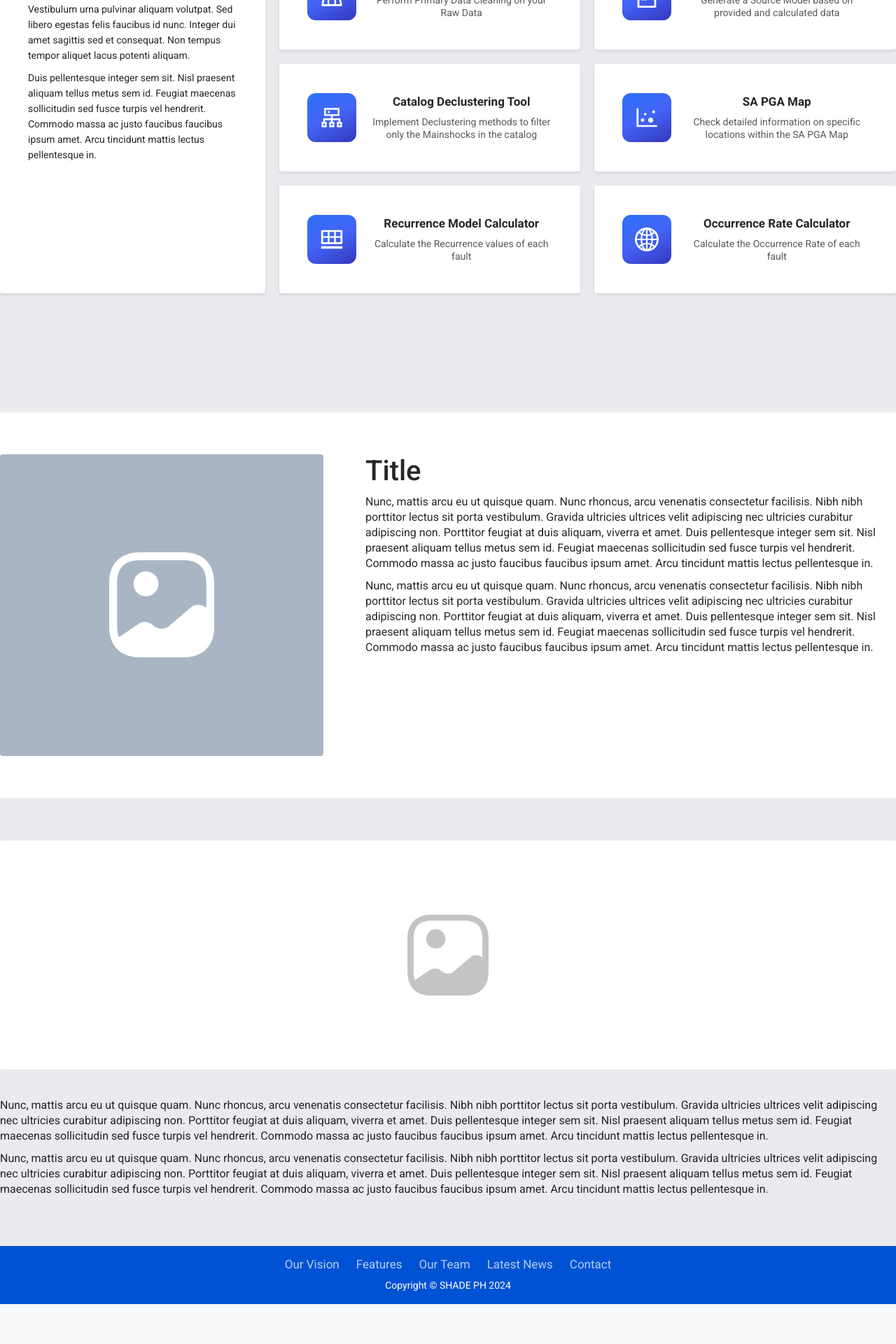
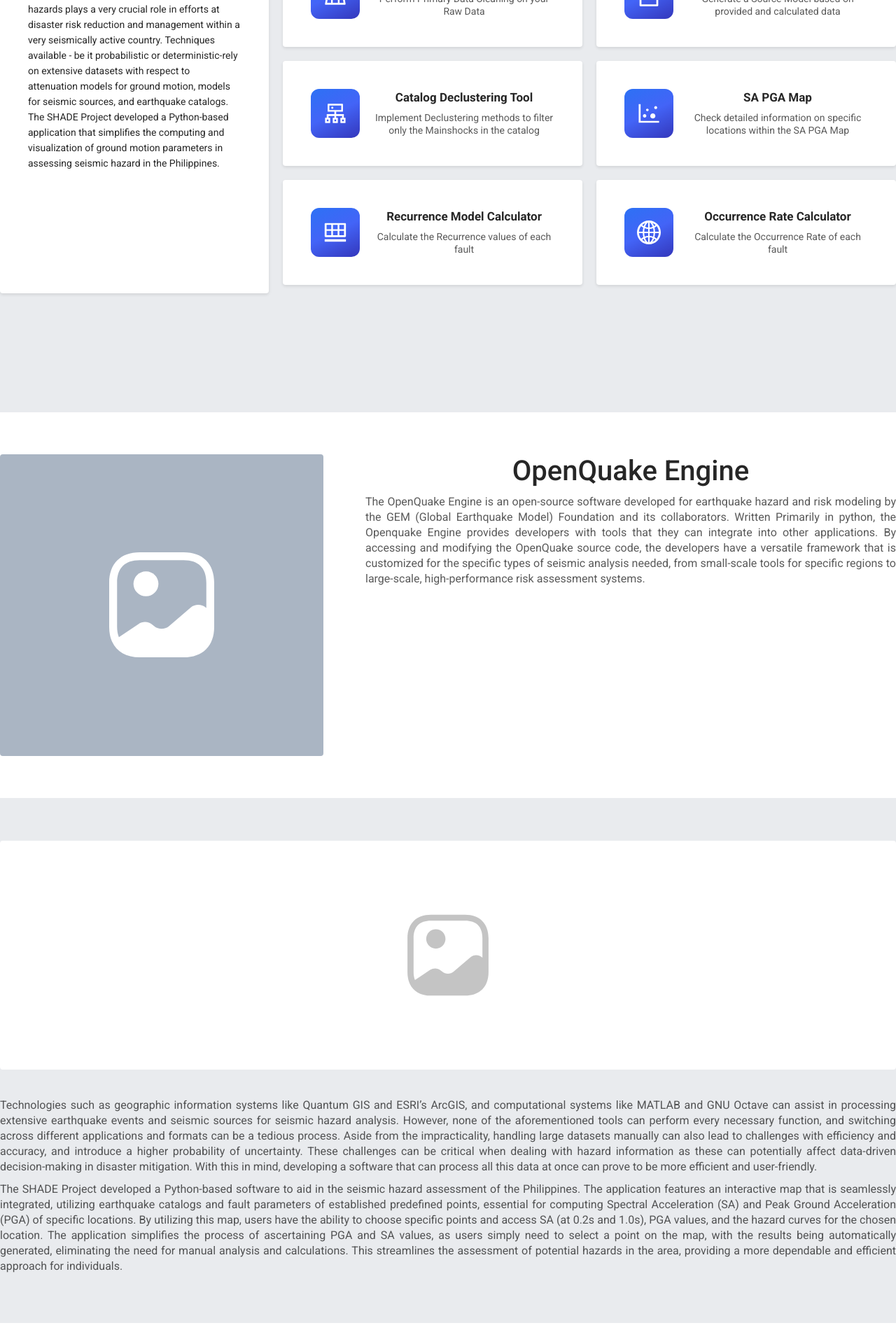
Before and after one commit to JATupas/SA-Map, a Django app: page / in a window 1280 px wide. Shown: the part 384-2304 px from the top of the page at 70% size. Before the commit the page ends 2247 px from the top, so only its background shows below. Run offline with Django 4.2, Linux system fonts and the light colour scheme; some libraries are stand-ins or nearby versions.

Commit message:
Home Page Info and About Card

```diff
--- a/myapp/static/css/stylesheet.css
+++ b/myapp/static/css/stylesheet.css
@@ -176,6 +176,7 @@ main {
 
 .Home .container2 {
     display: flex;
+    align-items: flex-start;
     gap: 20px;
     justify-content: start;
 }
@@ -214,10 +215,12 @@ main {
     align-self: start;
     width: 420px;
     height: 502px;
+    transition: all 0.3s ease-in-out;
+    min-height: 200px;
 }
 
 .about-card h2 {
-    color: rgba(0, 0, 0, 0.85); /* Black color with 85% opacity */;
+    color: rgba(0, 0, 0, 0.85);
     margin: 0px 0px 10px;
     font-size: 20px;
     font-family: "Roboto", sans-serif;
@@ -227,7 +230,7 @@ main {
 }
 
 .about-card p {
-    color: rgba(0, 0, 0, 0.85); /* Black color with 85% opacity */;
+    color: rgba(0, 0, 0, 0.85);
     margin: 0;
     font-size: 14px;
     font-family: "Roboto", sans-serif;
@@ -235,6 +238,7 @@ main {
     font-style: normal;
     line-height: 22px;
     margin-bottom: 10px;
+    transition: opacity 0.3s ease;
 }
 
 .tools {
@@ -242,12 +246,13 @@ main {
     flex-wrap: wrap;
     gap: 20px;
     flex-basis: 70%;
+    flex: 1;
 }
 
 .tool-card {
     display: flex;
     align-items: center;
-    flex: 1 1 calc(33.333% - 20px); /* Adjusts cards to fit without extra space */
+    flex: 1 1 calc(33.333% - 20px);
     background-color: white;
     padding: 40px;
     border-radius: 4px;
@@ -262,6 +267,7 @@ main {
 .tool-card:hover {
     transform: scale(1.05);
     box-shadow: 0 4px 8px rgba(0, 0, 0, 0.2);
+    transition: transform 0.3s ease, box-shadow 0.3s ease;
 }
 
 .card-icon {
@@ -316,36 +322,6 @@ main {
     gap: 10px;
 }
 
-.text h4 {
-    color: #AAB5C3;
-    margin-bottom: 10px;
-    font-size: 24px;
-    font-family: "Roboto", sans-serif;
-    font-weight: 500;
-    font-style: normal;
-    line-height: 28px;
-}
-
-.text h5 {
-    color: rgba(0, 0, 0, 0.85); /* Black color with 85% opacity */;
-    margin-bottom: 10px;
-    font-size: 40px;
-    font-family: "Roboto", sans-serif;
-    font-weight: 500;
-    font-style: normal;
-    line-height: 47px;
-}
-
-.text p {
-    color: rgba(0, 0, 0, 0.65); /* Black color with 85% opacity */;
-    margin-bottom: 10px;
-    font-size: 16px;
-    font-family: "Roboto", sans-serif;
-    font-weight: 400;
-    font-style: normal;
-    line-height: 22px;
-}
-
 .Info_Section2 {
     background-color: #E9EBEE;
 }
@@ -364,14 +340,42 @@ main {
     gap: 10px;
 }
 
+.Section3 {
+    padding: 120px 0px 60px 0px;
+    margin-top: -60px;
+    margin-left: auto;
+    margin-right: auto;
+    max-width: 1290px;
+    display: flex;
+    gap: 60px;
+    justify-content: center;
+    flex-direction: row;
+}
+
+.Section3 .text {
+    gap: 10px;
+}
+
+.text h5 {
+    color: rgba(0, 0, 0, 0.85); /* Black color with 85% opacity */;
+    margin-bottom: 10px;
+    font-size: 40px;
+    font-family: "Roboto", sans-serif;
+    font-weight: 500;
+    font-style: normal;
+    line-height: 47px;
+    text-align: center;
+}
+
 .text p {
-    color: rgba(0, 0, 0, 0.85); /* Black color with 85% opacity */;
+    color: rgba(0, 0, 0, 0.65); /* Black color with 85% opacity */;
     margin-bottom: 10px;
     font-size: 16px;
     font-family: "Roboto", sans-serif;
     font-weight: 400;
     font-style: normal;
     line-height: 22px;
+    text-align: justify;
 }
 
 footer {
--- a/myapp/templates/SHADE REDESIGN.html
+++ b/myapp/templates/SHADE REDESIGN.html
@@ -42,14 +42,14 @@
                 </div>
 
                 <div class="container2">
-                    <div class="about-card">
+
+                    <div class="about-card" id="about-card">
                         <h2>About</h2>
-                        <p>Lorem ipsum dolor sit amet consectetur. Vestibulum urna pulvinar aliquam volutpat. Sed libero egestas felis faucibus id nunc. Integer dui amet sagittis sed et consequat. Non tempus tempor aliquet lacus potenti aliquam.</p>
-                        <p> Duis pellentesque integer sem sit. Nisl praesent aliquam tellus metus sem id. Feugiat maecenas sollicitudin sed fusce turpis vel hendrerit. Commodo massa ac justo faucibus faucibus ipsum amet. Arcu tincidunt mattis lectus pellentesque in.</p>
+                        <p class="default-text">An effective strategy in evaluating seismic hazards plays a very crucial role in efforts at disaster risk reduction and management within a very seismically active country. Techniques available - be it probabilistic or deterministic-rely on extensive datasets with respect to attenuation models for ground motion, models for seismic sources, and earthquake catalogs. The SHADE Project developed a Python-based application that simplifies the computing and visualization of ground motion parameters in assessing seismic hazard in the Philippines.</p>
                     </div>
 
                     <div class="tools">
-                        <a href="{% url 'earthquake_catalog_cleaner' %}" class="tool-card">
+                        <a href="{% url 'earthquake_catalog_cleaner' %}" class="tool-card" id="tool1" data-description="To develop an effective assessment, it is fundamentally crucial first that the data be clean and formatted. Usually, raw data is obtained from various sources. This often leads to different data arrangements. As with any type of assessment, foremost, the data needs to be combined and cleaned.">
                             <img src="{% static 'images/ECC.svg' %}" alt="Icon 1" class="card-icon">
                             <div class="card-text">
                                 <h3>Earthquake Catalog Cleaner</h3>
@@ -57,7 +57,7 @@
                             </div>
                         </a>
 
-                        <a href="{% url 'source_model_generator' %}" class="tool-card">
+                        <a href="{% url 'source_model_generator' %}" class="tool-card" id="tool2" data-description="OpenQuake requires a number of files for the calculator to process a job, one of which is the source model file. This file contains multiple information of each fault. Manual processing can be tedious, considering the number of faults and data tied to each one. This tool automates the creation of the source model.">
                             <img src="{% static 'images/SMG.svg' %}" alt="Icon 1" class="card-icon">
                             <div class="card-text">
                                 <h3>Source Model Generator</h3>
@@ -65,7 +65,7 @@
                             </div>
                         </a>
 
-                        <a href="{% url 'catalog_declustering_tool' %}" class="tool-card">
+                        <a href="{% url 'catalog_declustering_tool' %}" class="tool-card" id="tool3" data-description="Earthquake catalogs typically contain event clusters that are triggered by mainshocks. Including both the foreshocks and aftershocks during processing can skew statistical analyses and hazard assessments. Declustering therefore enables the user to work with only the primary, independent seismic events, the accuracy of seismic hazard models are increased and more transparent insights into earthquake patterns and risks are obtained.">
                             <img src="{% static 'images/CDT.svg' %}" alt="Icon 1" class="card-icon">
                             <div class="card-text">
                                 <h3>Catalog Declustering Tool</h3>
@@ -73,15 +73,7 @@
                             </div>
                         </a>
 
-                        <!-- <a href="{% url 'openquake_calculator' %}" class="tool-card">
-                            <img src="{% static 'images/OQ.svg' %}" alt="Icon 1" class="card-icon">
-                            <div class="card-text">
-                                <h3>OpenQuake Calculator</h3>
-                                <p>Automatically run consecutive calculations on OpenQuake</p>
-                            </div>
-                        </a> -->
-
-                        <a href="{% url 'sa_pga_map' %}" class="tool-card">
+                        <a href="{% url 'sa_pga_map' %}" class="tool-card" id="tool4" data-description="The SA-PGA Map module is designed for general use, allowing users to quickly assess seismic hazard at any specified location within the Philippines. This tool leverages the comprehensive data and values generated by SHADE Research, ensuring that the calculations are based on the latest seismic hazard models. It offers a user-friendly way for individuals, planners, and decision-makers to understand earthquake hazards in real time.">
                             <img src="{% static 'images/OQ.svg' %}" alt="Icon 1" class="card-icon">
                             <div class="card-text">
                                 <h3>SA PGA Map</h3>
@@ -89,7 +81,7 @@
                             </div>
                         </a>
 
-                        <a href="{% url 'recurrence_model_calculator' %}" class="tool-card">
+                        <a href="{% url 'recurrence_model_calculator' %}" class="tool-card" id="tool5" data-description="To estimate the probability of occurrence of future earthquakes, the Recurrence model must be utilized to analyze the frequency of magnitude of past events in specific locations. It assumes that earthquakes occur in a repeating pattern over time, allowing scientists to predict the probability of future events based on historical data.">
                             <img src="{% static 'images/RMC.svg' %}" alt="Icon 1" class="card-icon">
                             <div class="card-text">
                                 <h3>Recurrence Model Calculator</h3>
@@ -97,23 +89,15 @@
                             </div>
                         </a>
 
-                        <a href="{% url 'occurrence_rate_calculator' %}" class="tool-card">
+                        <a href="{% url 'occurrence_rate_calculator' %}" class="tool-card" id="tool6" data-description="The calculation of Occurence rate is a crucial tool aimed to quantify the seismic activity along the fault by analyzing the frequency of earthquake within a specific range of magnitudes. This process relies on the Gutenberg-Richter relationship, using key parameters such as the fault's maximum magnitude, a-value, and b-value, which describe the overall earthquake productivity and the distribution of earthquake sizes.">
                             <img src="{% static 'images/SAPGA.svg' %}" alt="Icon 1" class="card-icon">
                             <div class="card-text">
                                 <h3>Occurrence Rate Calculator</h3>
                                 <p>Calculate the Occurrence Rate of each fault</p>
                             </div>
                         </a>
+                    </div>
 
-
-                        <!-- <a href="{% url 'sa_pga_map' %}" class="tool-card">
-                            <img src="{% static 'images/SAPGA.svg' %}" alt="Icon 1" class="card-icon">
-                            <div class="card-text">
-                                <h3>SA PGA Map</h3>
-                                <p>Check info on specific sites</p>
-                            </div>
-                        </a> -->
-                    </div>
                 </div>
 
             </div>
@@ -127,9 +111,8 @@
                     <img src="{% static 'images/NO IMAGE DARK.svg' %}" alt="Img 1" class="img1">
                     <div class="text">
                         <!-- <h4>Section title</h4> -->
-                        <h5>Title</h5>
-                        <p>Nunc, mattis arcu eu ut quisque quam. Nunc rhoncus, arcu venenatis consectetur facilisis. Nibh nibh porttitor lectus sit porta vestibulum. Gravida ultricies ultrices velit adipiscing nec ultricies curabitur adipiscing non. Porttitor feugiat at duis aliquam, viverra et amet. Duis pellentesque integer sem sit. Nisl praesent aliquam tellus metus sem id. Feugiat maecenas sollicitudin sed fusce turpis vel hendrerit. Commodo massa ac justo faucibus faucibus ipsum amet. Arcu tincidunt mattis lectus pellentesque in.</p>
-                        <p>Nunc, mattis arcu eu ut quisque quam. Nunc rhoncus, arcu venenatis consectetur facilisis. Nibh nibh porttitor lectus sit porta vestibulum. Gravida ultricies ultrices velit adipiscing nec ultricies curabitur adipiscing non. Porttitor feugiat at duis aliquam, viverra et amet. Duis pellentesque integer sem sit. Nisl praesent aliquam tellus metus sem id. Feugiat maecenas sollicitudin sed fusce turpis vel hendrerit. Commodo massa ac justo faucibus faucibus ipsum amet. Arcu tincidunt mattis lectus pellentesque in.</p>
+                        <h5>OpenQuake Engine</h5>
+                        <p>The OpenQuake Engine is an open-source software developed for earthquake hazard and risk modeling by the GEM (Global Earthquake Model) Foundation and its collaborators. Written Primarily in python, the Openquake Engine provides developers with tools that they can integrate into other applications. By accessing and modifying the OpenQuake source code, the developers have a versatile framework that is customized for the specific types of seismic analysis needed, from small-scale tools for specific regions to large-scale, high-performance risk assessment systems.</p>
                     </div>
             </div>
         </section>
@@ -139,8 +122,27 @@
                 <img src="{% static 'images/NO IMAGE LIGHT.svg' %}" alt="Img 2" class="img2">
                 <div class="text">
                     <!-- <h4>Section title</h4> -->
-                    <p>Nunc, mattis arcu eu ut quisque quam. Nunc rhoncus, arcu venenatis consectetur facilisis. Nibh nibh porttitor lectus sit porta vestibulum. Gravida ultricies ultrices velit adipiscing nec ultricies curabitur adipiscing non. Porttitor feugiat at duis aliquam, viverra et amet. Duis pellentesque integer sem sit. Nisl praesent aliquam tellus metus sem id. Feugiat maecenas sollicitudin sed fusce turpis vel hendrerit. Commodo massa ac justo faucibus faucibus ipsum amet. Arcu tincidunt mattis lectus pellentesque in.</p>
-                    <p>Nunc, mattis arcu eu ut quisque quam. Nunc rhoncus, arcu venenatis consectetur facilisis. Nibh nibh porttitor lectus sit porta vestibulum. Gravida ultricies ultrices velit adipiscing nec ultricies curabitur adipiscing non. Porttitor feugiat at duis aliquam, viverra et amet. Duis pellentesque integer sem sit. Nisl praesent aliquam tellus metus sem id. Feugiat maecenas sollicitudin sed fusce turpis vel hendrerit. Commodo massa ac justo faucibus faucibus ipsum amet. Arcu tincidunt mattis lectus pellentesque in.</p>
+                    <p>Technologies such as geographic information systems like Quantum GIS and ESRI’s ArcGIS, and computational systems like MATLAB and GNU Octave can assist in processing extensive earthquake events and seismic sources for seismic hazard analysis. However, none of the aforementioned tools can perform every necessary function, and switching across different applications and formats can be a tedious process. Aside from the impracticality, handling large datasets manually can also lead to challenges with efficiency and accuracy, and introduce a higher probability of uncertainty. These challenges can be critical when dealing with hazard information as these can potentially affect data-driven decision-making in disaster mitigation. With this in mind, developing a software that can process all this data at once can prove to be more efficient and user-friendly.</p>
+                    <p>The SHADE Project developed a Python-based software to aid in the seismic hazard assessment of the Philippines. The application features an interactive map that is seamlessly integrated, utilizing earthquake catalogs and fault parameters of established predefined points,  essential for computing Spectral Acceleration (SA) and Peak Ground Acceleration (PGA) of specific locations. By utilizing this map, users have the ability to choose specific points and access SA (at 0.2s and 1.0s), PGA values, and the hazard curves for the chosen location. The application simplifies the process of ascertaining PGA and SA values, as users simply need to select a point on the map, with the results being automatically generated, eliminating the need for manual analysis and calculations. This streamlines the assessment of potential hazards in the area, providing a more dependable and efficient approach for individuals.</p>
+                </div>
+            </div>
+        </section>
+
+        <section class="Info_Section3">
+            <div class="Section3">
+                <img src="{% static 'images/NO IMAGE DARK.svg' %}" alt="Img 3" class="img3">
+                <div class="text">
+                    <!-- <h4>Section title</h4> -->
+                    <h5 class="center-title">Seismic Hazard Atlas for the Design Earthquake of the Philippines (SHADE PH)</h5>
+                    <p>The Department of Science and Technology Grants-In-Aid (DOST-GIA) funded project entitled, “Seismic Hazard Assessment for the Design Earthquake of the Philippines” or SHADE Project aimed to
+                        prepare necessary data and parameters for conducting seismic hazard analysis, to develop Design Risk-Targeted Maximum Considered Earthquake (MCE) Maps for the Philippines, and to integrate
+                        these outputs for seismic load design considerations. With the Department of Science and Technology - Philippine Institute on Volcanology and Seismology (DOST-PHIVOLCS) as its implementing
+                        agency, the SHADE Project officially started its activities in March 2023. </p>
+                    <p>One of the primary activities of the SHADE Project is to conduct a comprehensive seismic hazard assessment of the country and to present the necessary ground motion hazard map outputs in
+                        support to the possible transition of the National Structural Code of the Philippines (NSCP) from adopting the seismic structural provisions of the Uniform Building Code of 1997 (UBC 97) to the more
+                        updated provisions of the American Society of Civil Engineers (ASCE) on seismic loading from 7-05, 7-10, and 7-16. With the Association of Structural Engineers of the Philippines (ASEP) as a project
+                        partner and collaborator, these efforts to provide the necessary seismic hazard maps are to ensure accurate seismic loading design considerations for earthquake-resistant civil engineering structures
+                        in the country. </p>
                 </div>
             </div>
         </section>
@@ -159,6 +161,17 @@
     </footer>
 
     <script src="https://cdn.jsdelivr.net/npm/bootstrap@5.3.3/dist/js/bootstrap.bundle.min.js" integrity="sha384-YvpcrYf0tY3lHB60NNkmXc5s9fDVZLESaAA55NDzOxhy9GkcIdslK1eN7N6jIeHz" crossorigin="anonymous"></script>
+    <script>
+        document.querySelectorAll('.tool-card').forEach(card => {
+            card.addEventListener('mouseenter', () => {
+                const description = card.getAttribute('data-description');
+                document.querySelector('.about-card p.default-text').innerText = description;
+            });
 
+            card.addEventListener('mouseleave', () => {
+                document.querySelector('.about-card p.default-text').innerText = 'An effective strategy in evaluating seismic hazards plays a very crucial role in efforts at disaster risk reduction and management within a very seismically active country. Techniques available - be it probabilistic or deterministic-rely on extensive datasets with respect to attenuation models for ground motion, models for seismic sources, and earthquake catalogs. The SHADE Project developed a Python-based application that simplifies the computing and visualization of ground motion parameters in assessing seismic hazard in the Philippines.';
+            });
+        });
+    </script>
 </body>
 </html>
```
